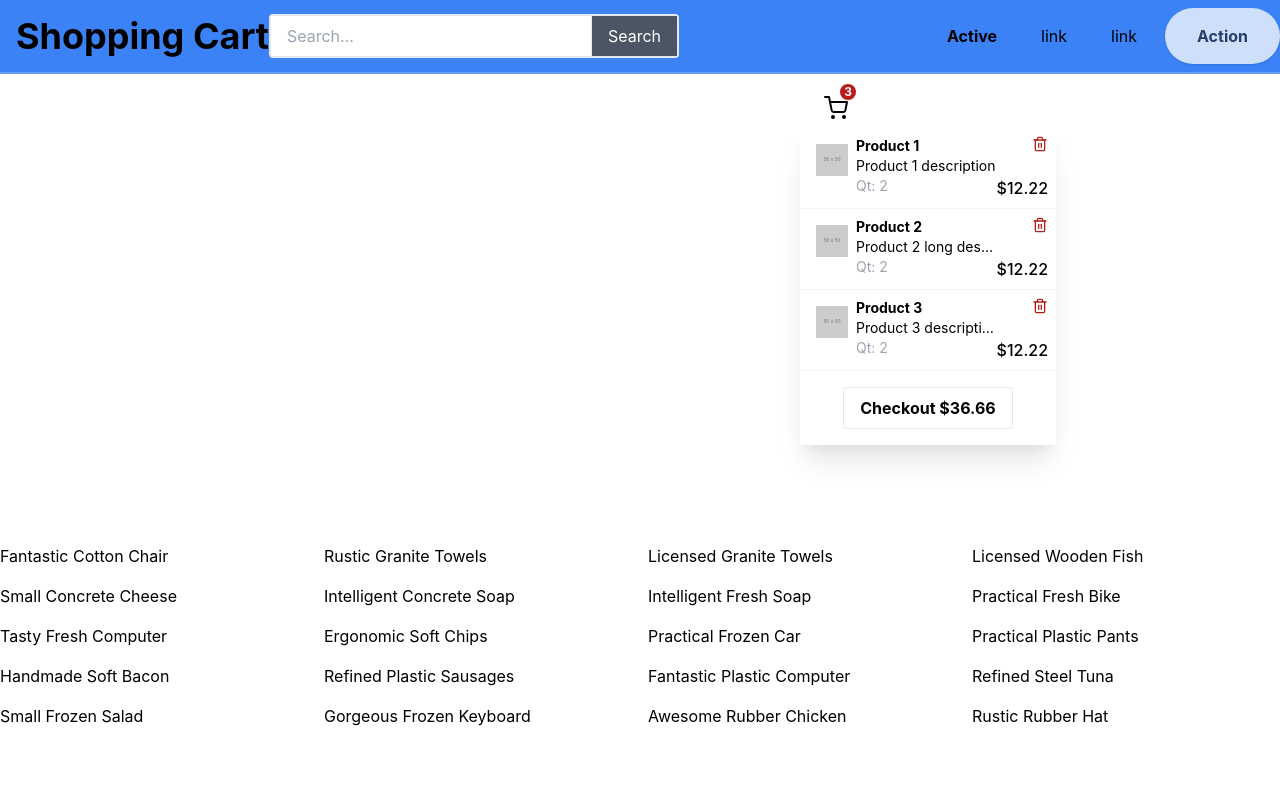
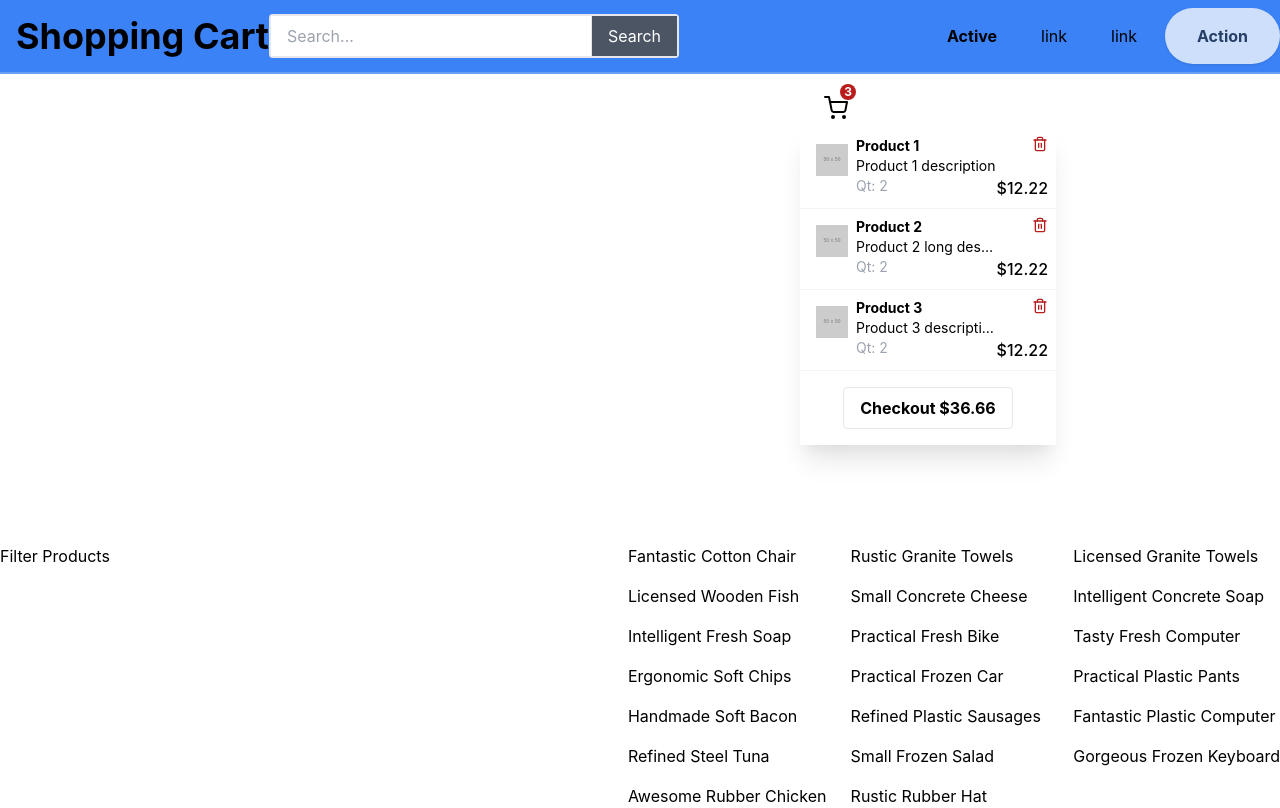
Before and after one commit to mugabee/React-Shopping, a React (Create React App) app: page / in a window 1280 px wide. Built offline with nearby package versions, Linux system fonts and the light colour scheme.

Commit message:
Creating and desgning the Product Filter component

```diff
--- a/src/pages/Home.js
+++ b/src/pages/Home.js
@@ -1,5 +1,6 @@
 import ProductDisplay from "../components/ProductDisplay";
 import { CartState } from "../Context/Context";
+import ProductFilters from "../components/ProductFilters";
 
 const Home = () => {
     const {
@@ -8,8 +9,11 @@ const Home = () => {
     } = CartState();
 
     console.log(products)
-    return <div>
-        <div className="grid grid-cols-4 gap-4">
+    return <div className="flex justify-between">
+        <div>
+            <ProductFilters />
+        </div>
+        <div className="grid grid-cols-3 gap-4">
             {products.map((product) => {
                return <ProductDisplay product={product} key={product.id}/>
             })}
```
